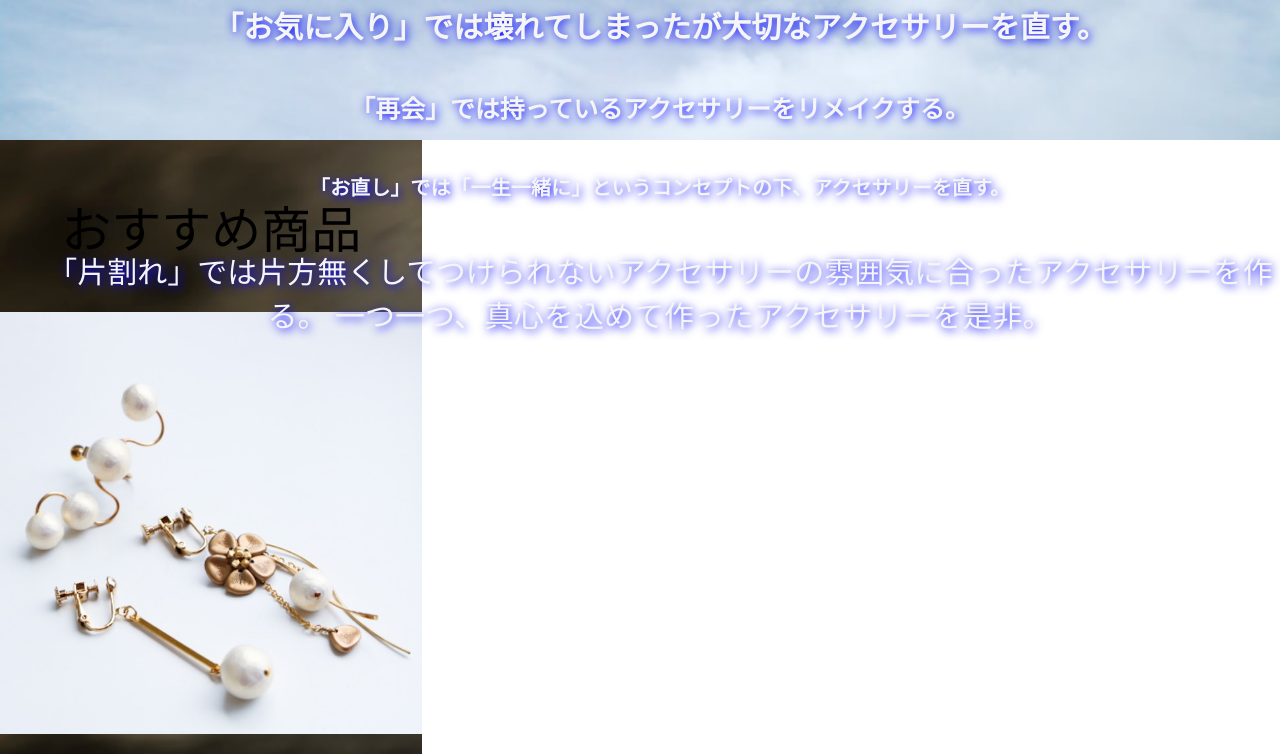
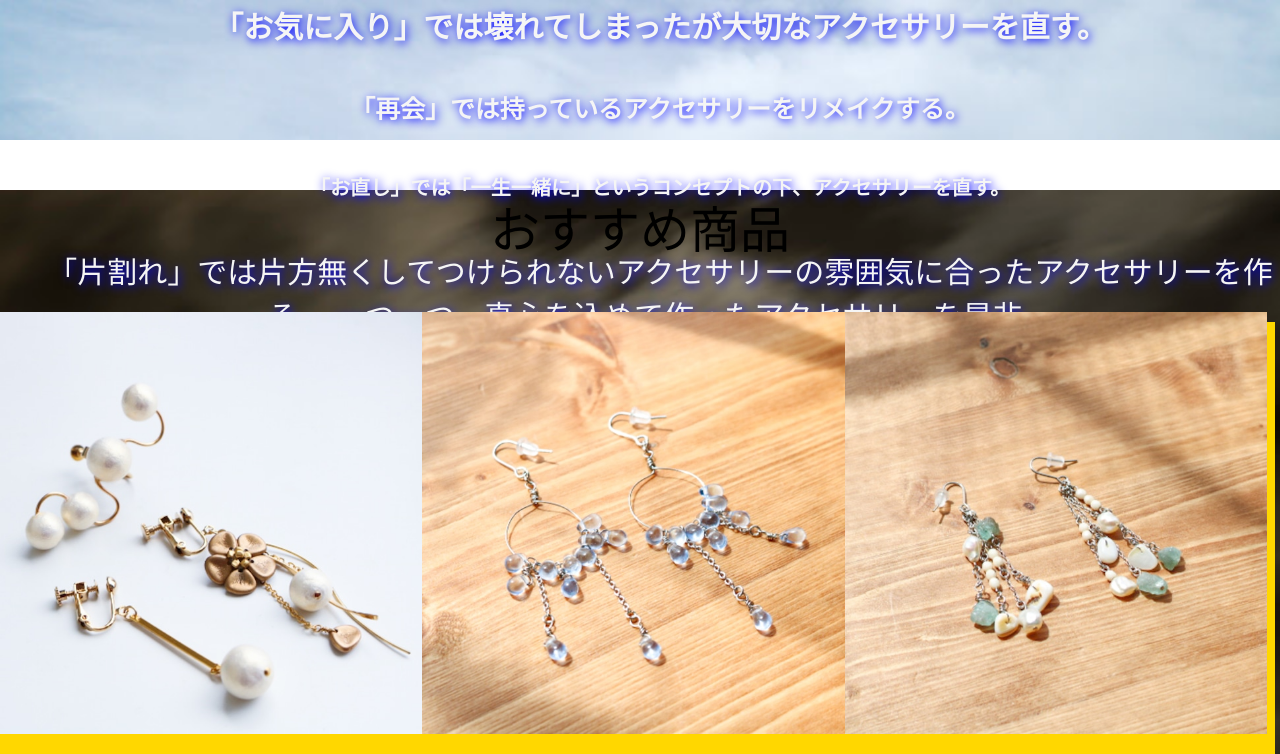
Before and after one commit to Marvelousfirstedition/EaringofSirokuma, a plain HTML site: page index.html in a window 1280 px wide. Shown: the part 1830-2584 px from the top of the page. Drawn offline with Linux system fonts and the light colour scheme.

Commit message:
Update stylesheet.css

```diff
--- a/stylesheet.css
+++ b/stylesheet.css
@@ -101,8 +101,8 @@ img{
     background-size: cover;
     height: 1000px;
     margin: 0 auto;
-    float: left;
-    width: 33%;
+
+
 }
 
 
@@ -119,6 +119,15 @@ img{
     text-align: center;
 }
 
+.Commodity{
+    float: left;
+    width: 33%;
+}
+
+.Commodity-icon{
+    position: relative;
+}
+
 .Commodity a{
     font-size: 40px;
     color: yellowgreen;
@@ -127,7 +136,7 @@ img{
 }
 
 .others{
-    height: 300px;
+    height: 500px;
     color:beige;
 }
 
@@ -144,6 +153,10 @@ img{
 .others h1 h3{
     font-size: 55px;
     color:lime;
+}
+
+.contact{
+    height: 300px;
 }
 
 .btn{
```
